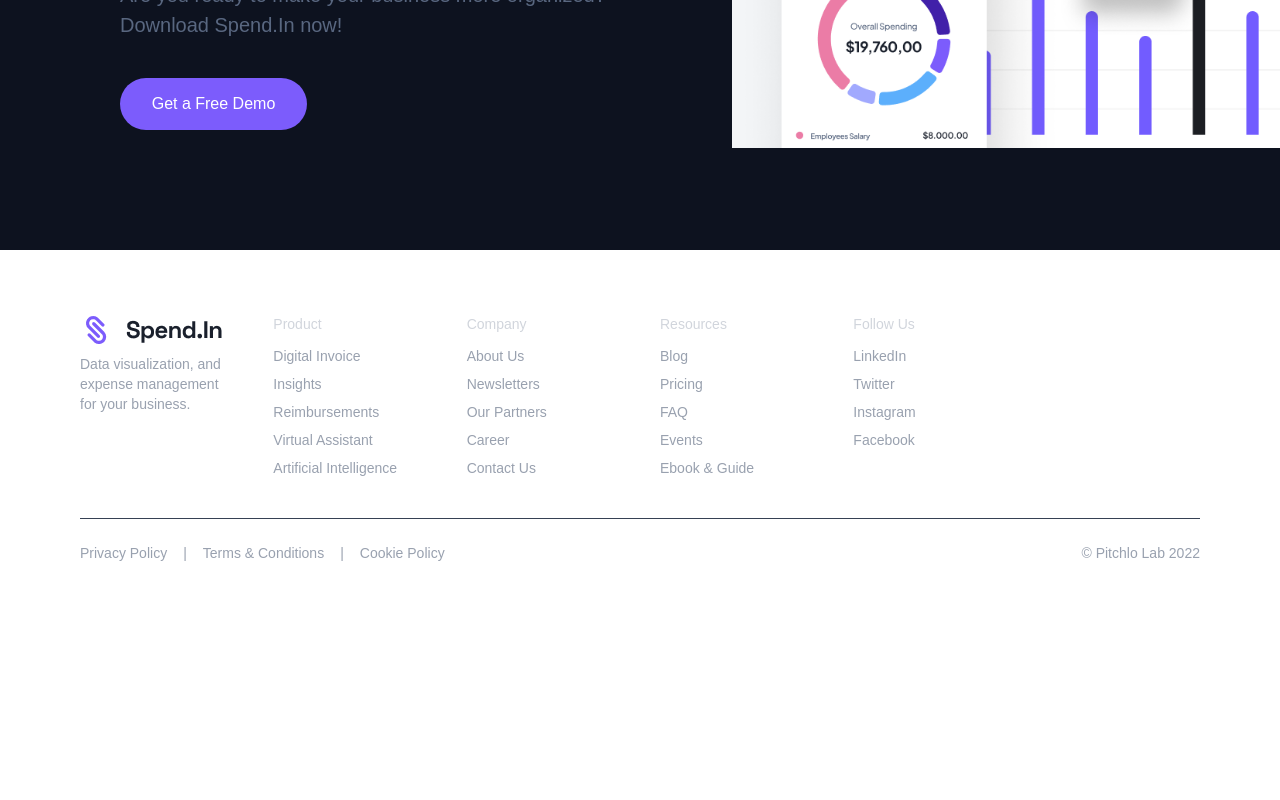
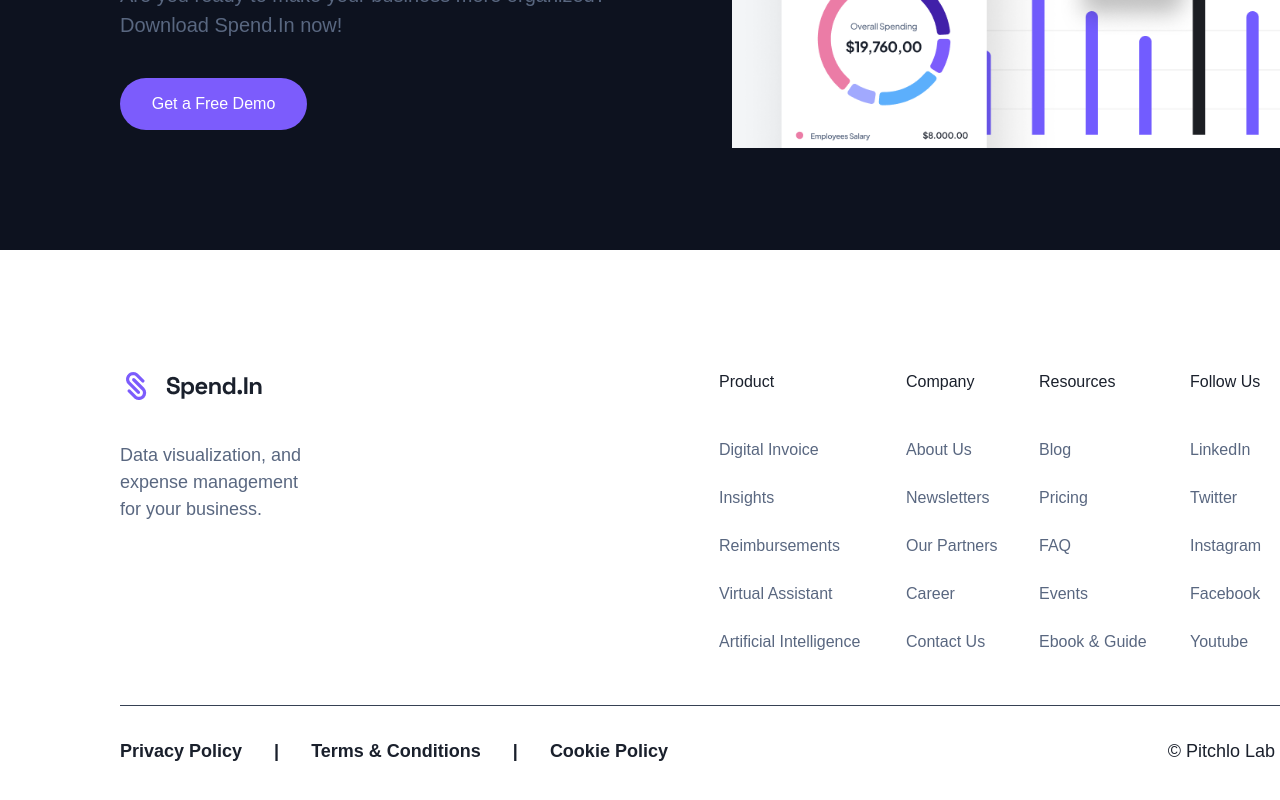
Before and after one commit to elonmelonm/spending-management-landing-page, a React (Vite) app: page / in a window 1280 px wide. Shown: the part 8951-9751 px from the top of the page. Before the commit the page ends 9578 px from the top, so only its background shows below. Built offline with nearby package versions, Linux system fonts and the light colour scheme.

Commit message:
fix footer section style

```diff
--- a/src/components/Footer.jsx
+++ b/src/components/Footer.jsx
@@ -3,22 +3,22 @@ import Logo from "../assets/LogoLight.png";
 
 const Footer = () => {
     return (
-        <footer className="px-6 md:px-20 py-16">
-            <div className="max-w-7xl mx-auto grid grid-cols-1 md:grid-cols-6 gap-x-10 gap-y-10">
+        <footer className="p-[120px]">
+            <div className="w-[1200px] h-[403px] mx-auto grid grid-cols-1  gap-x-10 gap-y-10">
                 {/* Spend.In */}
-                <div className="md:col-span-1">
-                    <div className="text-lg font-bold mb-2">
+                <div className="flex flex-col w-[188px] h-[145px] gap-8">
+                    <div className="w-[144px] h-8 font-bold mb-2">
                         <img src={Logo} alt="Spend.In" />
                     </div>
-                    <p className="text-sm text-gray-400">
+                    <p className="w-full h-[81px] text-[18px] text-secondary-400">
                         Data visualization, and expense management for your business.
                     </p>
                 </div>
 
                 {/* Product */}
-                <div>
-                    <h3 className="text-sm font-medium mb-3 text-gray-300">Product</h3>
-                    <ul className="space-y-2 text-sm text-gray-400">
+                <div className='flex flex-col w-[147px] h-[278px] gap-8'>
+                    <h3 className="text-5 font-medium mb-3 text-secondary-500">Product</h3>
+                    <ul className="flex flex-col text-4 text-secondary-400 gap-6">
                         <li>Digital Invoice</li>
                         <li>Insights</li>
                         <li>Reimbursements</li>
@@ -28,9 +28,9 @@ const Footer = () => {
                 </div>
 
                 {/* Company */}
-                <div>
-                    <h3 className="text-sm font-medium mb-3 text-gray-300">Company</h3>
-                    <ul className="space-y-2 text-sm text-gray-400">
+                <div className='flex flex-col w-[93px] h-[278px] gap-8'>
+                    <h3 className="text-5 font-medium mb-3 text-secondary-500">Company</h3>
+                    <ul className="flex flex-col text-4 text-secondary-400 gap-6">
                         <li>About Us</li>
                         <li>Newsletters</li>
                         <li>Our Partners</li>
@@ -40,9 +40,9 @@ const Footer = () => {
                 </div>
 
                 {/* Resources */}
-                <div>
-                    <h3 className="text-sm font-medium mb-3 text-gray-300">Resources</h3>
-                    <ul className="space-y-2 text-sm text-gray-400">
+                <div className='flex flex-col w-[111px] h-[278px] gap-8'>
+                    <h3 className="text-5 font-medium mb-3 text-secondary-500">Resources</h3>
+                    <ul className="flex flex-col text-4 text-secondary-400 gap-6">
                         <li>Blog</li>
                         <li>Pricing</li>
                         <li>FAQ</li>
@@ -52,26 +52,27 @@ const Footer = () => {
                 </div>
 
                 {/* Follow Us */}
-                <div>
-                    <h3 className="text-sm font-medium mb-3 text-gray-300">Follow Us</h3>
-                    <ul className="space-y-2 text-sm text-gray-400">
+                <div className='flex flex-col w-[90px] h-[278px] gap-8'>
+                    <h3 className="text-5 font-medium mb-3 text-secondary-500">Follow Us</h3>
+                    <ul className="flex flex-col text-4 text-secondary-400 gap-6">
                         <li>LinkedIn</li>
                         <li>Twitter</li>
                         <li>Instagram</li>
                         <li>Facebook</li>
+                        <li>Youtube</li>
                     </ul>
                 </div>
 
                 {/* Footer Links */}
-                <div className="md:col-span-6 border-t border-gray-700 pt-6 flex flex-col md:flex-row justify-between items-center text-sm text-gray-400 gap-4">
-                    <div className="flex gap-4">
+                <div className="md:col-span-6 border-t border-gray-700 pt-6 flex flex-col md:flex-row justify-between items-center font-semibold text-[18px] text-secondary-500 gap-4">
+                    <div className="flex gap-8">
                         <a href="#">Privacy Policy</a>
                         <span>|</span>
                         <a href="#">Terms & Conditions</a>
                         <span>|</span>
                         <a href="#">Cookie Policy</a>
                     </div>
-                    <div>© Pitchlo Lab 2022</div>
+                    <div className='text-secondary-500 font-medium text-4'>© Pitchlo Lab 2022</div>
                 </div>
             </div>
         </footer>
```
